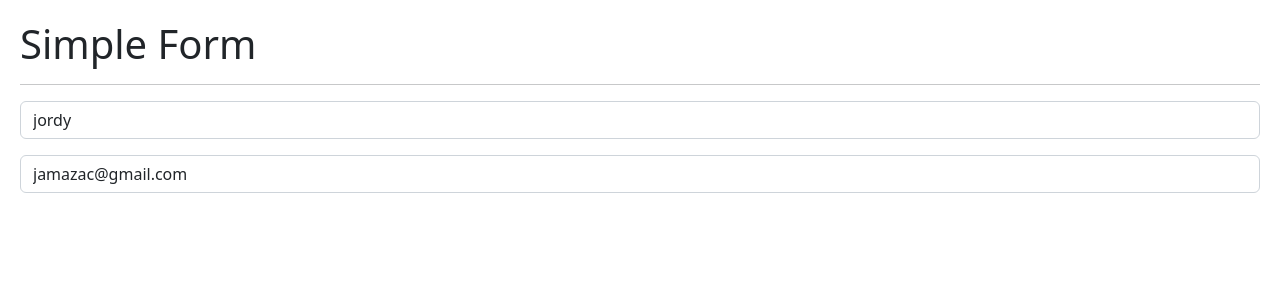
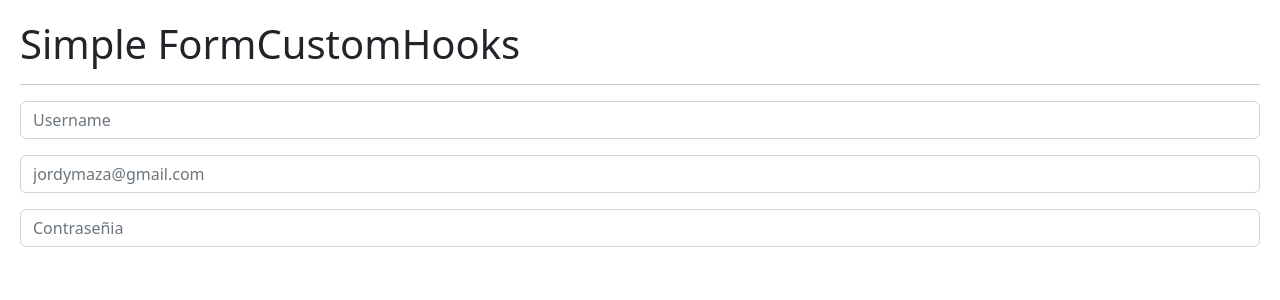
Before and after one commit to alejandroc77/HooksApp, a React (Vite) app: page / in a window 1280 px wide. Shown: the top 300 px of the page. Built offline with nearby package versions, Linux system fonts and the light colour scheme.

Commit message:
new cambios

```diff
--- a/package.json
+++ b/package.json
@@ -1,6 +1,6 @@
 {
   "name": "hooksapp",
-  "private": false,
+  "private": true,
   "version": "0.0.0",
   "type": "module",
   "scripts": {
--- /dev/null
+++ b/src/02-useEfect/FormWithCustomHooks.jsx
@@ -0,0 +1,42 @@
+import React from "react";
+import { useForm } from "../hooks/useForm";
+export const FormWithCustomHooks = () => {
+  const { formState, onInputChange } = useForm({
+    username: "",
+    email: "",
+    password: "",
+  });
+
+  const { username, email, password } = formState;
+
+  return (
+    <>
+      <h1>Simple FormCustomHooks</h1>
+      <hr />
+      <input
+        type="text"
+        className="form-control"
+        placeholder="Username"
+        name="username"
+        value={username}
+        onChange={onInputChange}
+      />
+      <input
+        type="email"
+        className="form-control mt-3"
+        placeholder="jordymaza@gmail.com"
+        name="email"
+        value={email}
+        onChange={onInputChange}
+      />
+      <input
+        type="password"
+        className="form-control mt-3"
+        placeholder="Contraseñia"
+        name="password"
+        value={password}
+        onChange={onInputChange}
+      />
+    </>
+  );
+};
--- /dev/null
+++ b/src/02-useEfect/Message.jsx
@@ -0,0 +1,23 @@
+import { useEffect } from "react";
+
+export const Message = () => {
+  useEffect(() => {
+    const onMouseMove = ({ x, y }) => {
+      const coords = { x, y };
+      console.log(coords);
+    };
+    window.addEventListener("mousemove", onMouseMove);
+
+    return () => {
+      window.removeEventListener("mousemove", onMouseMove); //efectos secundarios para que me elimine las coordenadas cuando el usuario no existe
+    };
+  }, []);
+
+  return (
+    <>
+      <h3>Usuario exist</h3>
+    </>
+  );
+};
+
+// JSON.stringify()!  me sirve para graficar en la web objetos, porque los objetos en si no se pueden graficar en la pantalla , para ello se debe utilizar el JSON.stringify()
--- a/src/02-useEfect/SimpleForm.jsx
+++ b/src/02-useEfect/SimpleForm.jsx
@@ -1,5 +1,5 @@
-import { useEffect } from "react";
-import { useState } from "react";
+import { useState, useEffect } from "react";
+import { Message } from "./Message";
 
 export const SimpleForm = () => {
   const [formState, setFormState] = useState({
@@ -18,15 +18,15 @@ export const SimpleForm = () => {
   };
 
   useEffect(() => {
-    console.log("use efec");
+    // console.log("use efec");
   }, []);
 
   useEffect(() => {
-    console.log("que mas");
+    // console.log("Name editado");
   }, [formState]);
 
   useEffect(() => {
-    console.log("Email editado");
+    // console.log("Email editado");
   }, [email]);
 
   return (
@@ -49,6 +49,8 @@ export const SimpleForm = () => {
         value={email}
         onChange={onInputChange}
       />
+      {username === "jordy" && <Message />}
+      {/* //Otroo tipo de validacion en react */}
     </>
   );
 };
--- /dev/null
+++ b/src/hooks/useForm.js
@@ -0,0 +1,20 @@
+import { useState } from "react";
+
+export const useForm = (initialForm = {}) => {
+  const [formState, setFormState] = useState(initialForm);
+  //     username: "",
+  //     email: "",
+  //     password: "",
+
+  const onInputChange = ({ target }) => {
+    const { name, value } = target;
+    setFormState({
+      ...formState,
+      [name]: value, //propiedades computadas de los objetos !revisar mas a fondo https://www.javascripttutorial.net/es6/javascript-computed-property/
+    });
+  };
+  return {
+    formState,
+    onInputChange,
+  };
+};
--- a/src/main.jsx
+++ b/src/main.jsx
@@ -1,6 +1,7 @@
 import React from "react";
 import ReactDOM from "react-dom/client";
-import { SimpleForm } from "./02-useEfect/SimpleForm";
+import { FormWithCustomHooks } from "./02-useEfect/FormWithCustomHooks";
+//import { SimpleForm } from "./02-useEfect/SimpleForm";
 // import { ContentWhithCustomHooks } from "./01-useState/ContentWhithCustomHooks";
 // import { CounterApp } from "./01-useState/CounterApp";
 // import { HooksApp } from "./HooksApp";
@@ -10,6 +11,6 @@ ReactDOM.createRoot(document.getElementById("root")).render(
   <>
     {/* <CounterApp />
     <ContentWhithCustomHooks /> */}
-    <SimpleForm />
+    <FormWithCustomHooks />
   </>
 );
```
